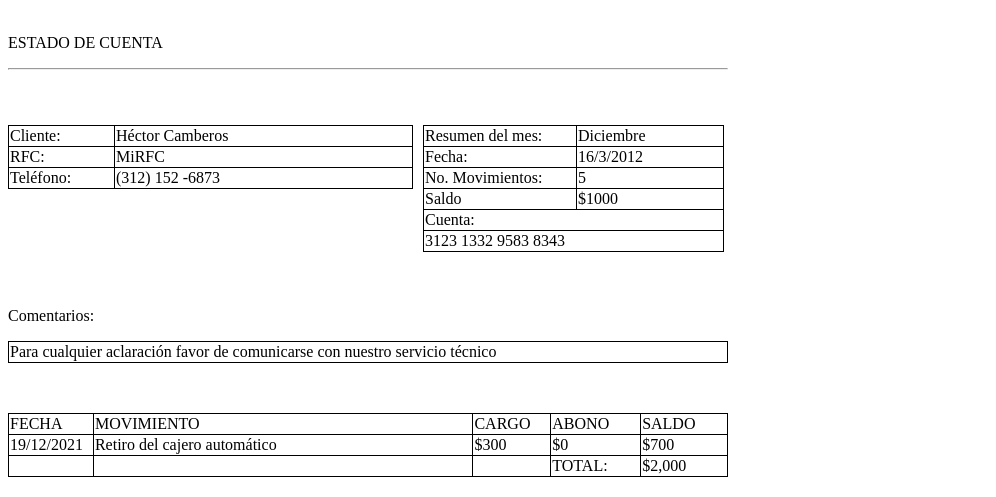
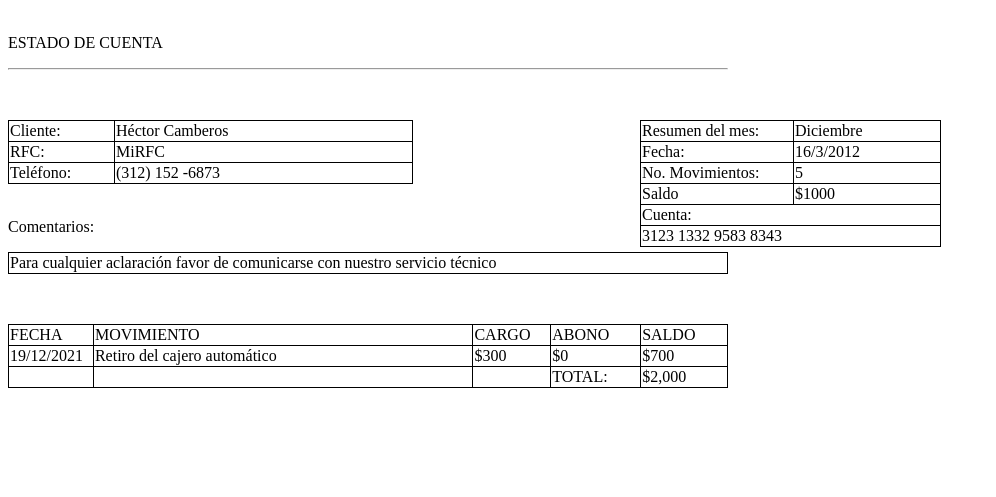
Before and after one commit to Ronaldo-Avalos/bancoco, a PHP site: page /pages/estadocuenta/formato.html in a window 1280 px wide. Shown: the top 497 px of the page, without its empty margins (0-996 px from the left). Run offline with PHP 8.4, Linux system fonts and the light colour scheme.

Commit message:
[FIX] Functional dashboard table

```diff
--- a/pages/estadocuenta/formato.html
+++ b/pages/estadocuenta/formato.html
@@ -10,21 +10,14 @@
 	  box-sizing: border-box;
 	}
 
-	.row {
-	  margin-left:-5px;
-	  margin-right:-5px;
+	.right {
+	  float: right;
+	  width: 50%;
 	}
 
-	.column {
+	.left {
 	  float: left;
-	  padding: 5px;
-	}
-
-	/* Clearfix (clear floats) */
-	.row::after {
-	  content: "";
-	  clear: both;
-	  display: table;
+	  width: 50%;
 	}
 
 	table, th, td{
@@ -42,7 +35,7 @@
 	<hr style="width:720px;text-align:left;margin-left:0">
 	<p>&nbsp;</p>
 	<div class="row">
-	<div class="column">
+	<div class="left">
 		<table>
 	<tbody>
 		<tr>
@@ -72,7 +65,7 @@
 	</tbody>
 </table>
 	</div>
-	<div class="column">
+	<div class="right">
 		<table>
 	<tbody>
 		<tr>
```
Also changed, not shown: lib_php/estCuentaTableScript.php (added, +55 -0 lines), pages/estadocuenta/estado_de_cuenta.php (+8 -18 lines), user_dashboard.php (+20 -15 lines).
